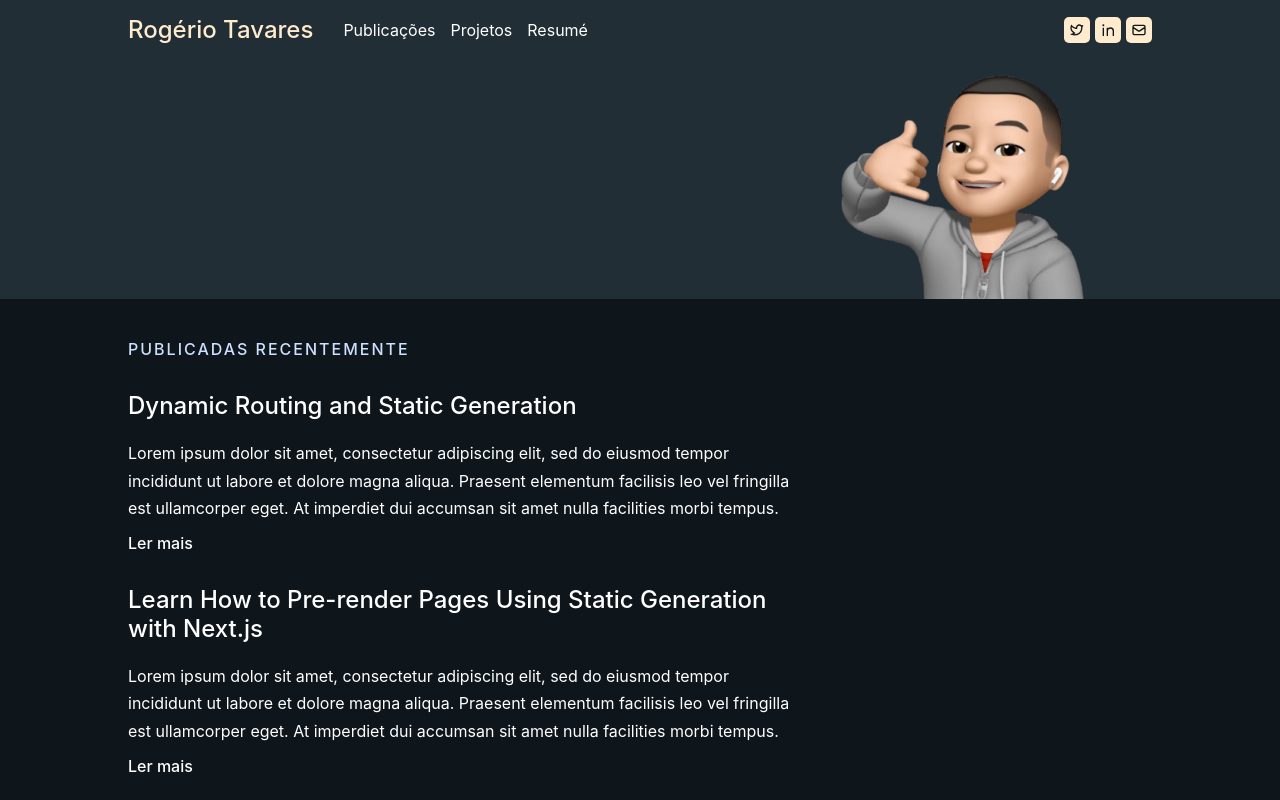
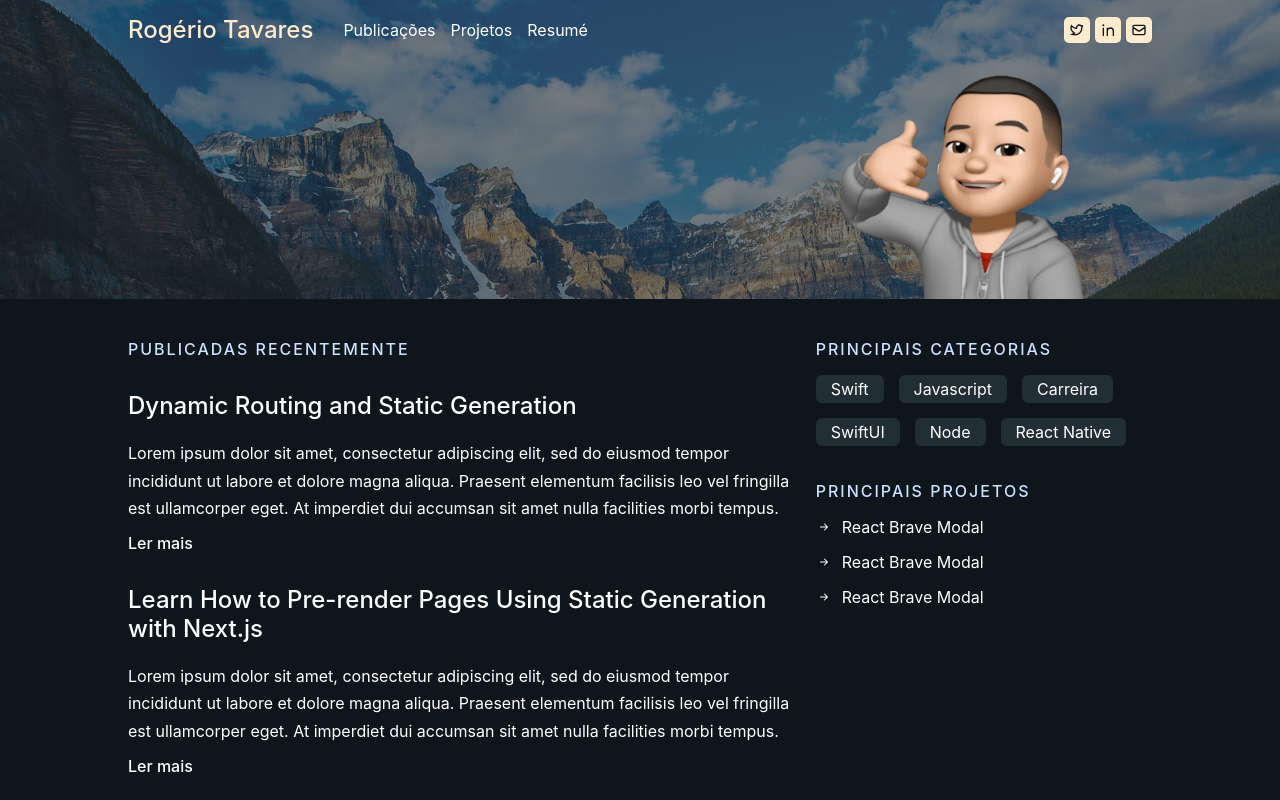
Before and after one commit to rogertavaress/rogeriotavares.dev, a Next.js app: page / in a window 1280 px wide. Shown: the top 800 px of the page. Built offline with nearby package versions, Linux system fonts and the light colour scheme.

Commit message:
criando outras partes da home

```diff
--- a/components/Hero/styles.ts
+++ b/components/Hero/styles.ts
@@ -6,7 +6,9 @@ export const Container = styled.div`
   padding: 0;
   flex-direction: column;
   align-items: flex-end;
-  background-color: #212e35;
+  background: linear-gradient(rgba(33, 46, 53, 0.6), rgba(33, 46, 53, 0.6)),
+    url("/assets/others/backgroundhero.jpeg");
+  background-size: cover;
 `;
 
 export const Profile = styled.img`
--- /dev/null
+++ b/components/TopCategories/index.tsx
@@ -0,0 +1,22 @@
+import React from 'react';
+import SectionTitle from '../SectionTitle';
+
+import { Container, Content, CategoryItem } from './styles';
+
+const TopCategories: React.FC = () => {
+  return (
+    <Container>
+      <SectionTitle>PRINCIPAIS CATEGORIAS</SectionTitle>
+      <Content>
+        <CategoryItem>Swift</CategoryItem>
+        <CategoryItem>Javascript</CategoryItem>
+        <CategoryItem>Carreira</CategoryItem>
+        <CategoryItem>SwiftUI</CategoryItem>
+        <CategoryItem>Node</CategoryItem>
+        <CategoryItem>React Native</CategoryItem>
+      </Content>
+    </Container>
+  );
+}
+
+export default TopCategories;
--- /dev/null
+++ b/components/TopCategories/styles.ts
@@ -0,0 +1,20 @@
+import styled from "styled-components";
+
+export const Container = styled.section``;
+
+export const Content = styled.div`
+  display: flex;
+  gap: 15px;
+  flex-wrap: wrap;
+`;
+
+export const CategoryItem = styled.article`
+  background-color: #212e35;
+  padding: 4px 15px;
+  border-radius: 6px;
+
+  &:hover {
+    background-color: blanchedalmond;
+    color: #0e151b;
+  }
+`;
--- /dev/null
+++ b/components/TopProjects/index.tsx
@@ -0,0 +1,29 @@
+import React from 'react';
+import SectionTitle from '../SectionTitle';
+import {BsArrowRightShort} from "react-icons/bs"
+
+import { Container, Content, TopProjectsItem } from './styles';
+
+const TopProjects: React.FC = () => {
+  return (
+    <Container>
+      <SectionTitle>Principais Projetos</SectionTitle>
+      <Content>
+        <TopProjectsItem>
+          <BsArrowRightShort />
+          React Brave Modal
+        </TopProjectsItem>
+        <TopProjectsItem>
+          <BsArrowRightShort />
+          React Brave Modal
+        </TopProjectsItem>
+        <TopProjectsItem>
+          <BsArrowRightShort />
+          React Brave Modal
+        </TopProjectsItem>
+      </Content>
+    </Container>
+  );
+}
+
+export default TopProjects;
--- /dev/null
+++ b/components/TopProjects/styles.ts
@@ -0,0 +1,22 @@
+import styled from "styled-components";
+
+export const Container = styled.section`
+  margin-top: 35px;
+`;
+
+export const Content = styled.div``;
+
+export const TopProjectsItem = styled.article`
+  display: flex;
+  align-items: center;
+  margin: 15px 0;
+
+  > svg {
+    margin-right: 10px;
+  }
+
+  &:hover {
+    color: blanchedalmond;
+    text-decoration: underline;
+  }
+`;
--- a/layouts/Home/index.tsx
+++ b/layouts/Home/index.tsx
@@ -1,5 +1,7 @@
 import React from 'react';
 import { LastPosts } from '../../components/LastPosts';
+import TopCategories from '../../components/TopCategories';
+import TopProjects from '../../components/TopProjects';
 import Post from "../../types/post";
 
 import { Container, LastPostsArea, HelperItemsArea } from './styles';
@@ -15,7 +17,8 @@ const HomeLayout: React.FC<HomeLayoutProps> = ({posts}) => {
         <LastPosts posts={posts} />
       </LastPostsArea>
       <HelperItemsArea>
-        <></>
+        <TopCategories />
+        <TopProjects />
       </HelperItemsArea>
     </Container>
   );
```
Also changed, not shown: public/assets/others/backgroundhero.jpeg (added).
